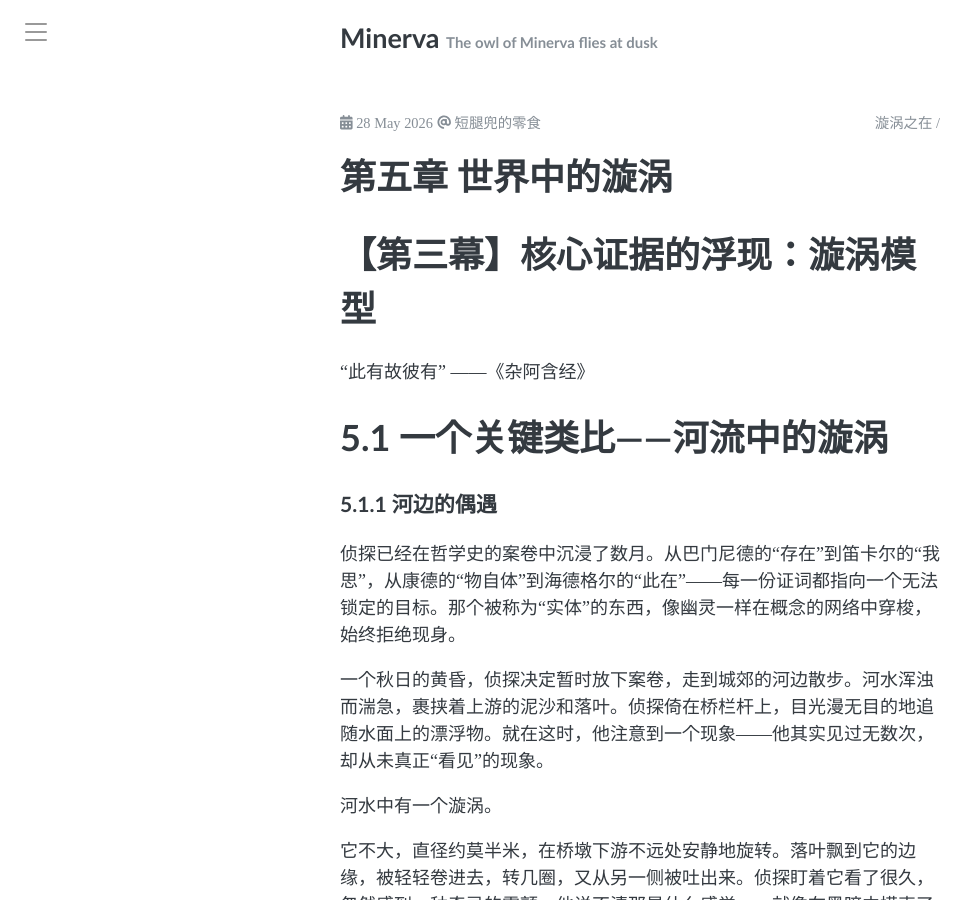
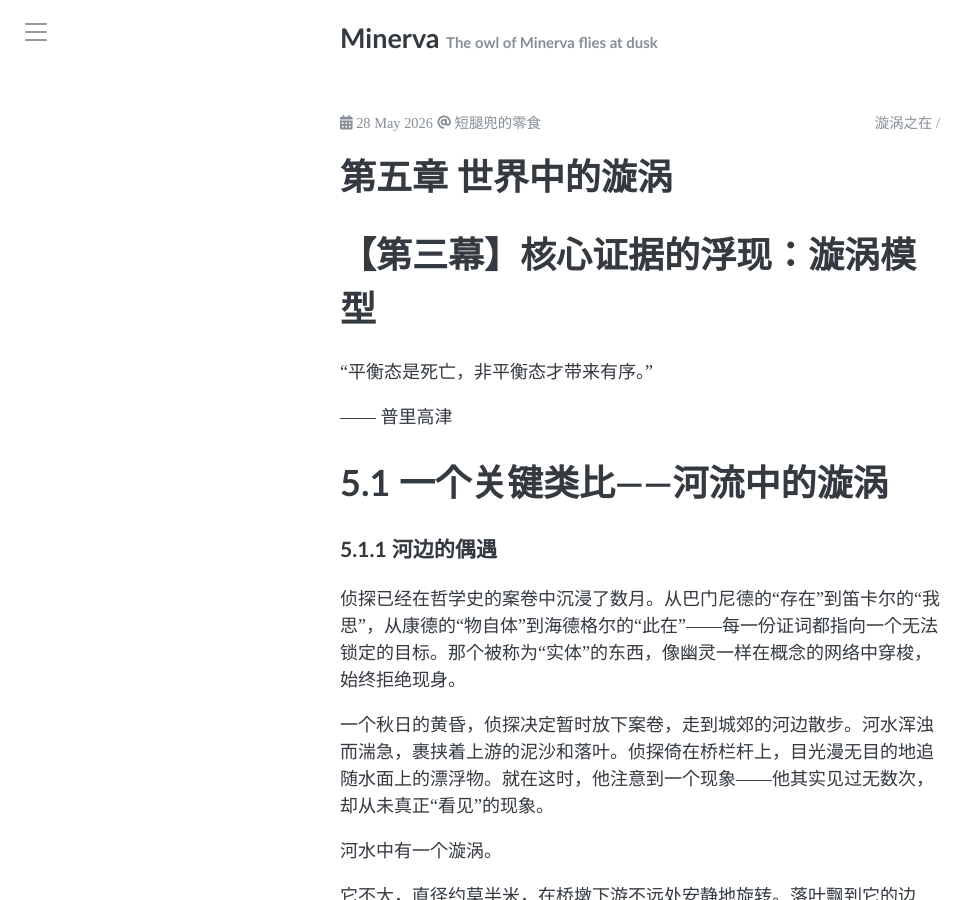
Before and after one commit to symphonyh/symphonyh.github.io, a Jekyll site: the page built from _posts/2026-05-28-第五章.md, in a window 1280 px wide and 900 px high. Shown: the whole window, without its empty margins (0-978 px from the left). Built offline with Jekyll 4.4.1, drawn with Linux system fonts in a browser that asks for light colours; comment, search, counter and statistics services are not loaded.

Commit message:
更新1-4幕的引言

```diff
--- a/_posts/2026-05-28-第五章.md
+++ b/_posts/2026-05-28-第五章.md
@@ -10,8 +10,10 @@ comments: true
 
 
 # 【第三幕】核心证据的浮现：漩涡模型
-“此有故彼有”
-——《杂阿含经》
+
+“平衡态是死亡，非平衡态才带来有序。”
+
+—— 普里高津
 
 # 5.1 一个关键类比——河流中的漩涡
 ### 5.1.1 河边的偶遇
```
Also changed, not shown: _posts/2026-05-25-序章.md (+3 -0 lines), _posts/2026-05-25-第一章.md (+2 -2 lines), _posts/2026-05-26-第二章.md (+2 -2 lines).
